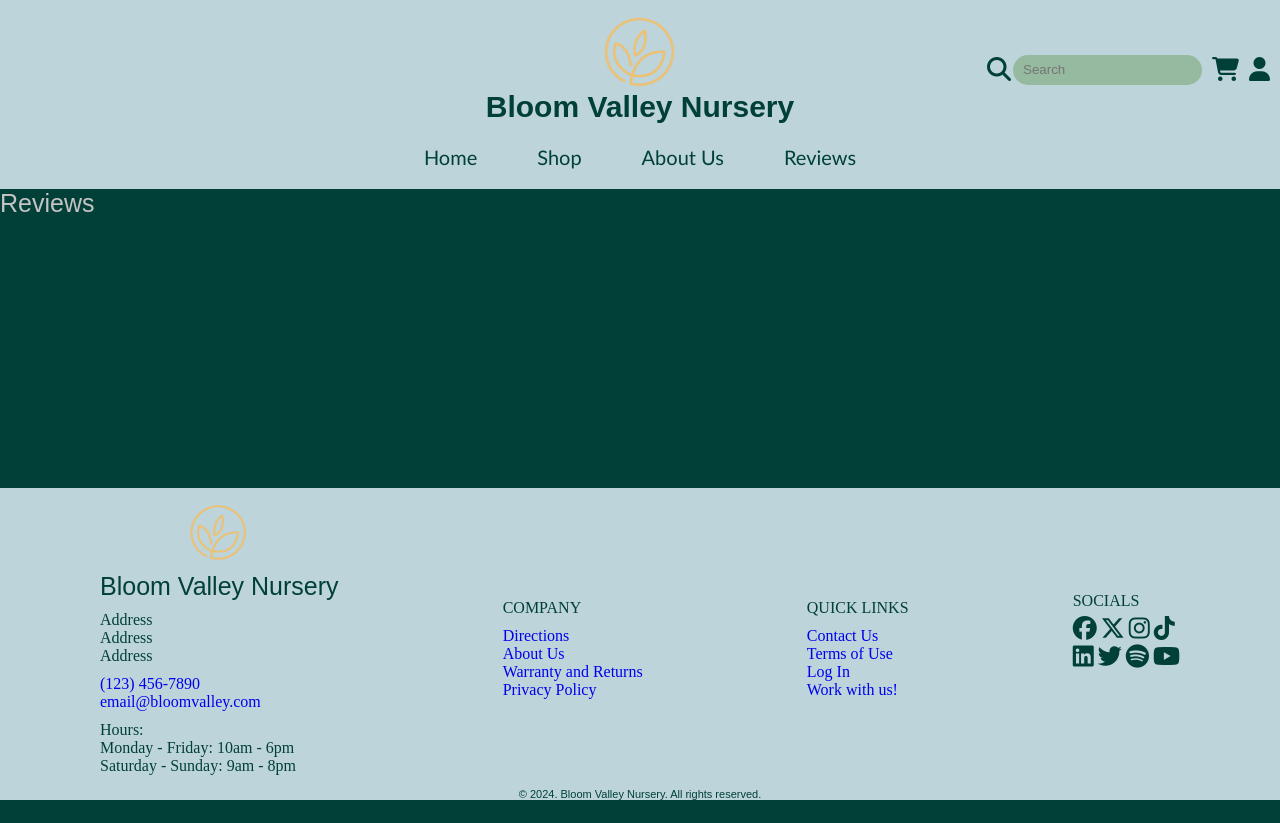
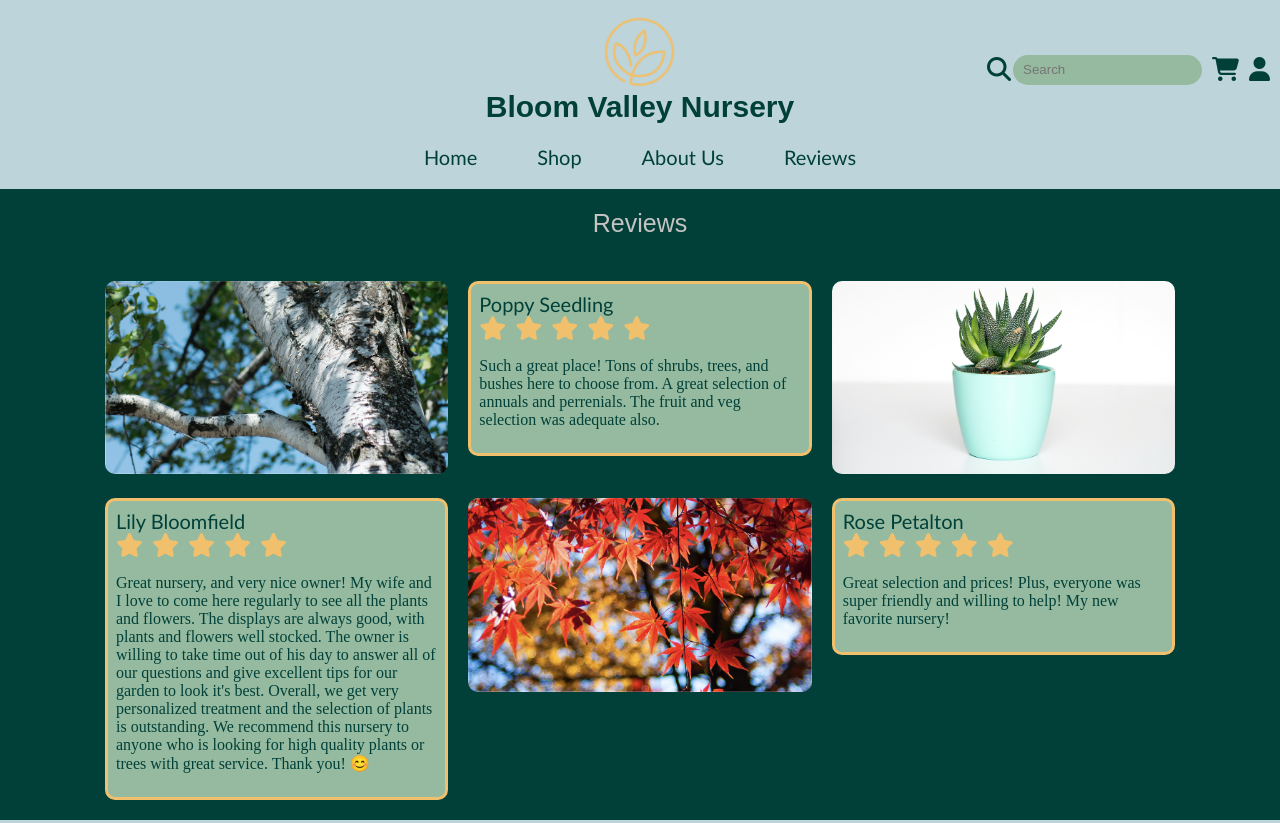
Before and after one commit to bgjschool2020/BloomValleyNurseryWebsite, a website built with Vite: page reviews.html in a window 1280 px wide. Shown: the top 823 px of the page. Before the commit the page ends 800 px from the top, so only its background shows below. Built offline with nearby package versions, Linux system fonts and the light colour scheme.

Commit message:
reviews page is completed
next: add reviews to homepage

```diff
--- a/app/scss/components/_index.scss
+++ b/app/scss/components/_index.scss
@@ -2,4 +2,5 @@
 @forward 'aboutus';
 @forward 'footer';
 @forward 'header';
-@forward 'shop'
+@forward 'shop';
+@forward 'reviews';
--- /dev/null
+++ b/app/scss/components/reviews.scss
@@ -0,0 +1,60 @@
+@use "../util" as *;
+
+.reviews {
+    margin: auto;
+
+    &__grid {
+        display: grid;
+        grid-template-columns: repeat(3, 1fr);
+        gap: 20px;
+        padding: 20px;
+
+
+    }
+
+    &__item {
+        border-radius: 10px;
+    margin: 0 0 auto;
+    }
+
+    &__image img {
+        width: 100%;
+        height: auto;
+        object-fit: cover;
+        border-radius: 10px;
+    }
+
+    &__review {
+        border: var(--sunlit-petal) 3px solid;
+        background-color: var(--meadow-mist);
+        color: var(--canopy-green);
+        padding: 8px;
+
+        .bodyLarge {
+            margin: 0;
+        }
+
+        .star-rating {
+            display: inline-block;
+            i {
+                color: var(--sunlit-petal);
+                font-size: 24px;
+                margin-right: 5px;
+            }
+        }
+    }
+
+    @include breakpoint-down(small) {
+        &__grid {
+            display: flex;
+            flex-direction: column;
+            #reviews_image1 { order: 1; }
+            #reviews_review1 { order: 2; }
+            #reviews_image2 { order: 3; }
+            #reviews_review2 { order: 4; }
+            #reviews_image3 { order: 5; }
+            #reviews_review3 { order: 6; }
+            padding: rem(8);
+        }
+    }
+}
--- a/app/scss/components/shop.scss
+++ b/app/scss/components/shop.scss
@@ -14,7 +14,6 @@
     &__products {
         display: grid;
         grid-template-columns: repeat(3, 1fr);
-        // grid-auto-rows: minmax(500px, auto); // at least three rows
         gap: 20px;
         padding: 20px;
         width: 80%;
@@ -31,23 +30,14 @@
             transform: translateY(-5px);
         }
 
-        &__image {
+        &__image img {
             width: 100%;
             height: auto;
-            overflow: hidden;
-
-            img {
-                width: 100%;
-                height: auto;
-
-                object-fit: cover;
-            }
+            object-fit: cover;
         }
 
         &__details {
             display: flex;
-            // flex-direction: column;
-            // align-items: stretch;
             padding: 15px;
             background-color: var(--meadow-mist);
 
@@ -59,31 +49,29 @@
                 display: flex;
                 align-items: center;
             }
-
         }
 
-        .cart-btn {
+        .cart-btn,
+        &__title,
+        &__price {
             color: var(--canopy-green);
         }
 
         &__title {
             margin: 0 0 5px;
-            color: var(--canopy-green);
         }
 
         &__price {
-            color: var(--canopy-green);
             margin: 0;
         }
     }
 
     @include breakpoint-down(small) {
-        display: flex;
         flex-direction: column-reverse;
         justify-content: center;
 
         &__products {
-            width:100%;
+            width: 100%;
             padding: rem(8);
             grid-template-columns: repeat(1, 1fr);
         }
--- a/app/scss/globals/colors.scss
+++ b/app/scss/globals/colors.scss
@@ -5,6 +5,9 @@
   --sky-bloom: #BDD4DA;
   --sunlit-petal: #F0C06D;
   --cloudy-grey: #F7F7F7;
+  --cloudy-grey-t: #f7f7f7c8;
+  --meadow-mist-t: #96BAA0c8;
+
 
   // main font color
   --willow-gray: #C5C3C3;
--- a/reviews.html
+++ b/reviews.html
@@ -18,14 +18,57 @@
             .then(data => document.getElementById('header').innerHTML = data);
     </script>
 
-
-
     <!-- Page content -->
     <main>
-        <h1 class="title">Reviews</h1>
+        <h1 id="reviews_title" class="title" style="padding: 20px; text-align: center;">Reviews</h1>
 
+        <div class="reviews__grid container">
+            <div id="reviews_image1" class="reviews__item reviews__image">
+                <img src="/images/src/Client1_BirchTree.png">
+            </div>
+            <div id="reviews_review1" class="reviews__item reviews__review">
+                <p class="bodyLarge">Poppy Seedling</p>
+                <div class="star-rating">
+                    <i class="fa-solid fa-star"></i>
+                    <i class="fa-solid fa-star"></i>
+                    <i class="fa-solid fa-star"></i>
+                    <i class="fa-solid fa-star"></i>
+                    <i class="fa-solid fa-star"></i>
+                </div>
+                <p>Such a great place! Tons of shrubs, trees, and bushes here to choose from. A great selection of annuals and perrenials. The fruit and veg selection was adequate also.</p>
+            </div>
+
+            <div id="reviews_image2" class="reviews__item reviews__image">
+                <img src="/images/src/Client1_AloePlant.png">
+            </div>
+            <div id="reviews_review2" class="reviews__item reviews__review">
+                <p class="bodyLarge">Lily Bloomfield</p>
+                <div class="star-rating">
+                    <i class="fa-solid fa-star"></i>
+                    <i class="fa-solid fa-star"></i>
+                    <i class="fa-solid fa-star"></i>
+                    <i class="fa-solid fa-star"></i>
+                    <i class="fa-solid fa-star"></i>
+                </div>
+                <p>Great nursery, and very nice owner! My wife and I love to come here regularly to see all the plants and flowers. The displays are always good, with plants and flowers well stocked. The owner is willing to take time out of his day to answer all of our questions and give excellent tips for our garden to look it's best. Overall, we get very personalized treatment and the selection of plants is outstanding. We recommend this nursery to anyone who is looking for high quality plants or trees with great service. Thank you! 😊</p>
+            </div>
+
+            <div id="reviews_image3" class="reviews__item reviews__image">
+                <img src="/images/src/Client1_MapleTree.png">
+            </div>
+            <div id="reviews_review3" class="reviews__item reviews__review">
+                <p class="bodyLarge">Rose Petalton</p>
+                <div class="star-rating">
+                    <i class="fa-solid fa-star"></i>
+                    <i class="fa-solid fa-star"></i>
+                    <i class="fa-solid fa-star"></i>
+                    <i class="fa-solid fa-star"></i>
+                    <i class="fa-solid fa-star"></i>
+                </div>
+                <p>Great selection and prices! Plus, everyone was super friendly and willing to help! My new favorite nursery!</p>
+            </div>
+        </div>
     </main>
-
 
     <div id="footer"></div>
     <script>
```
Also changed, not shown: index.html (+4 -4 lines), shop.html (+1 -1 lines), dist/style.css, 1 other file.
